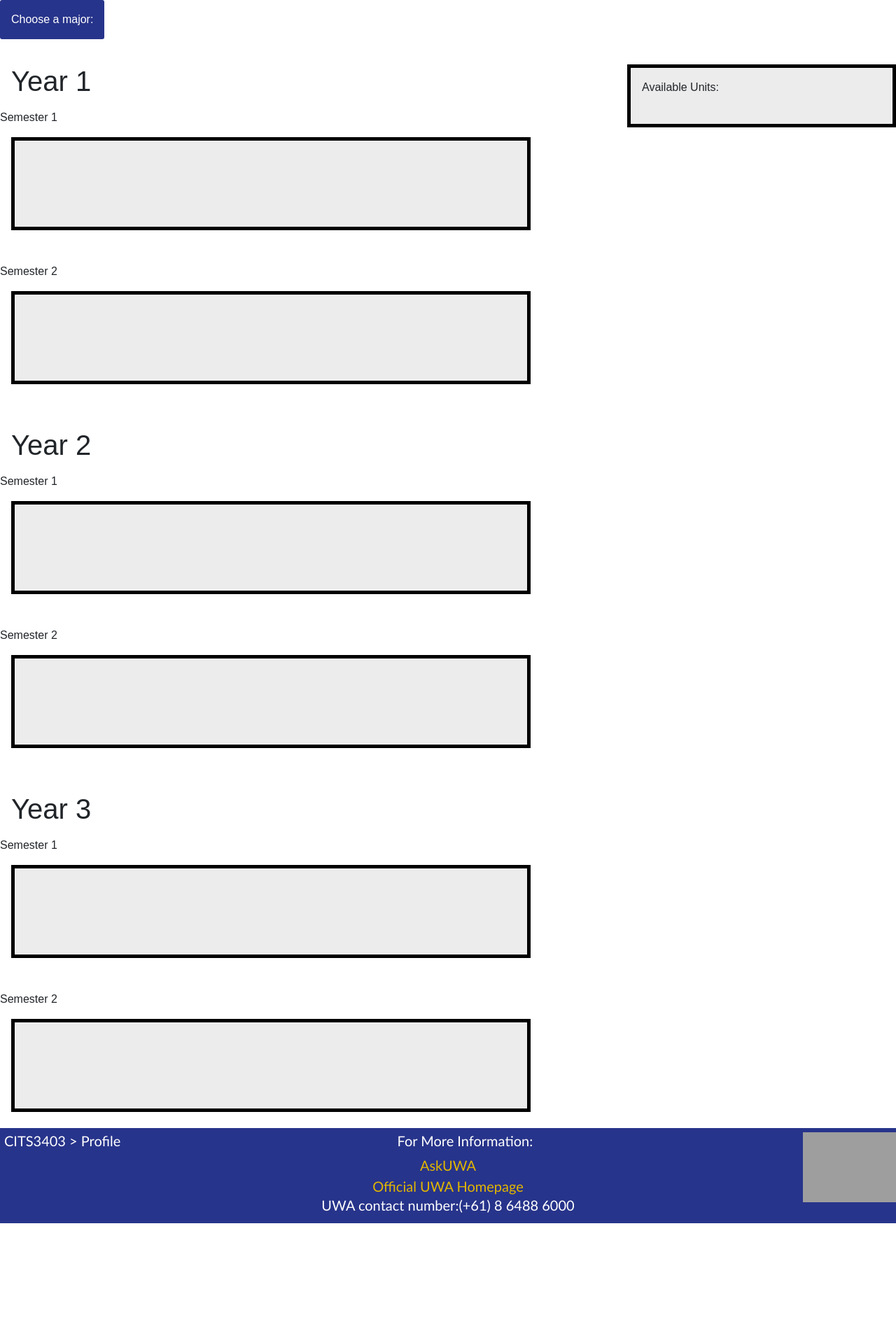
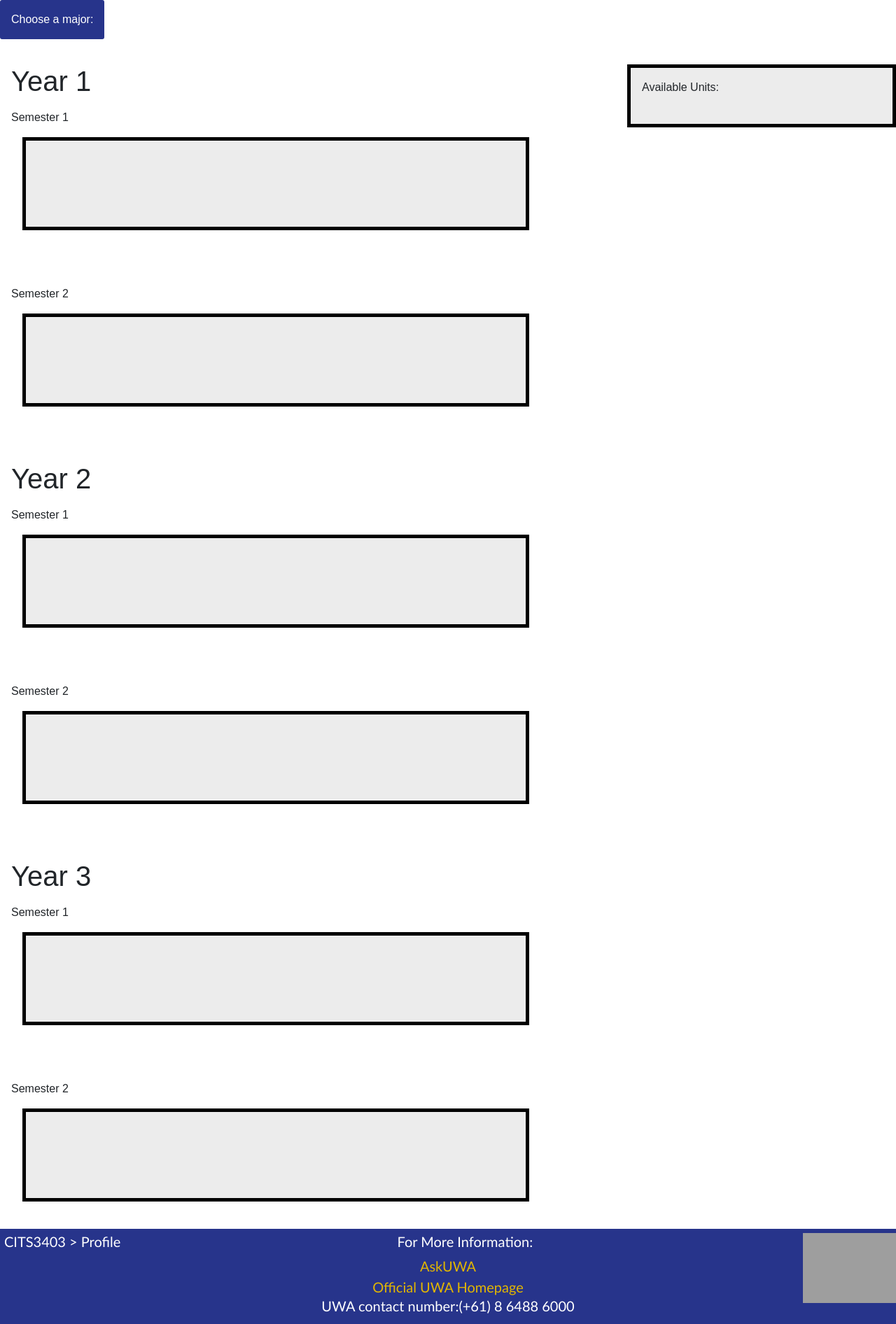
Before and after one commit to eddie485/CITS3403-Project-UWA-Advisor, a Flask app: page /study-plan in a window 1280 px wide. Shown: the part 159-2051 px from the top of the page at 70% size. Before the commit the page ends 1907 px from the top, so only its background shows below. Run offline with Flask 2, Linux system fonts and the light colour scheme; some libraries are stand-ins or nearby versions; grey boxes are pictures that could not be loaded.

Commit message:
More css changes

```diff
--- a/app/static/Styles/studyPlanStyle.css
+++ b/app/static/Styles/studyPlanStyle.css
@@ -1,4 +1,10 @@
+/* Indents over default stylesheet */
 h1 {
+  margin: 1rem;
+}
+
+/* Indents over default stylesheet */
+#semester {
   margin: 1rem;
 }
 
--- a/app/templates/studyPlan.html
+++ b/app/templates/studyPlan.html
@@ -16,34 +16,34 @@
     </div>
     <!-- Containers that units can be dropped into. -->
     <h1>Year 1</h1>
-        <div class="Y1 S1">Semester 1 <br>
+        <div class="Y1 S1" id="semester">Semester 1 <br>
             <div class="main container">
             </div>
         </div>
         <br>
-        <div class="Y1 S2">Semester 2 <br>
+        <div class="Y1 S2" id="semester">Semester 2 <br>
             <div class="main container">
             </div>
         </div>
         <br>
     <h1>Year 2</h1>
-        <div class="Y2 S1">Semester 1 <br>
+        <div class="Y2 S1" id="semester">Semester 1 <br>
             <div class="main container">
             </div>
         </div>
         <br>
-        <div class="Y2 S2">Semester 2 <br>
+        <div class="Y2 S2" id="semester">Semester 2 <br>
             <div class="main container">
             </div>
         </div>
         <br>
     <h1>Year 3</h1>
-        <div class="Y3 S1">Semester 1 <br>
+        <div class="Y3 S1" id="semester">Semester 1 <br>
             <div class="main container">
             </div>
         </div>
         <br>
-        <div class="Y3 S2">Semester 2 <br>
+        <div class="Y3 S2" id="semester">Semester 2 <br>
             <div class="main container">
             </div>
         </div>
```
Also changed, not shown: app/templates/studyPlanDS.html (+6 -6 lines), app/templates/studyPlanFINA.html (+6 -6 lines).
